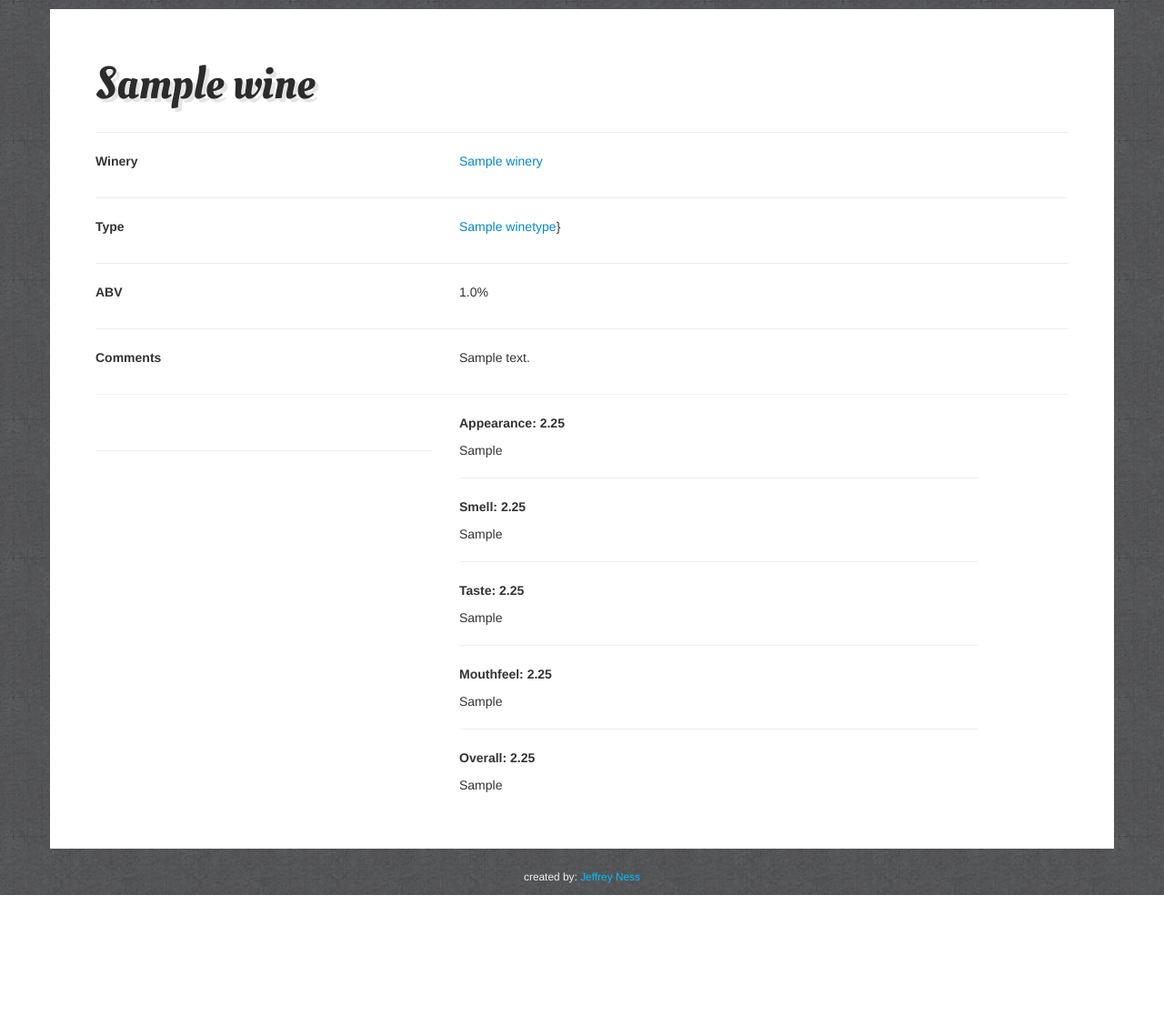
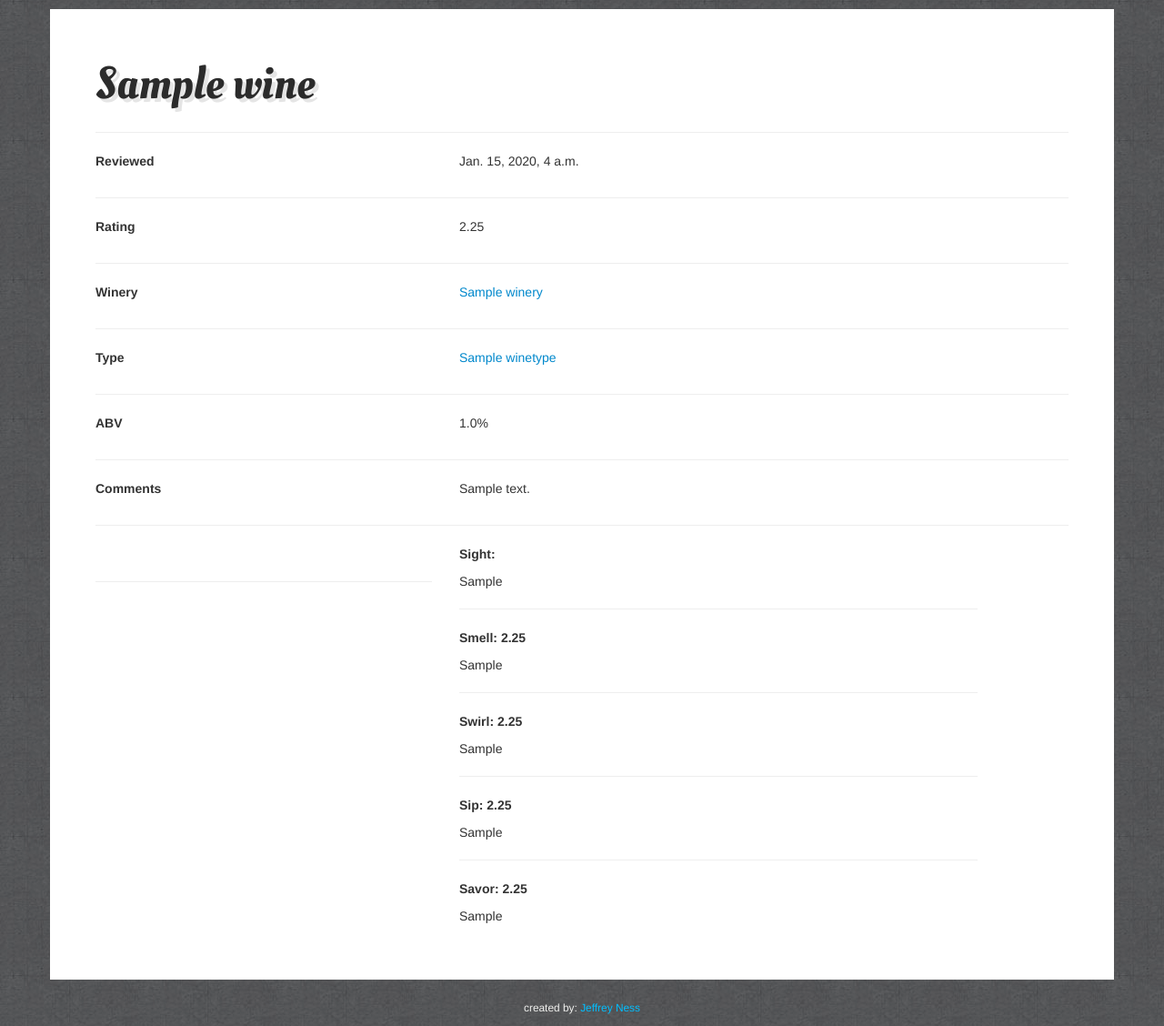
Before and after one commit to jness/django_beerblog, a Django app: page /wines/1 in a window 1280 px wide. Shown: the part 75-1203 px from the top of the page at 91% size. Before the commit the page ends 1059 px from the top, so only its background shows below. Run offline with Django 3.2, Linux system fonts and the light colour scheme; data comes from the database, SQL or seed files in the repository; tables that the repository leaves empty hold one stand-in row (Sample ...); some libraries are stand-ins or nearby versions.

Commit message:
wine model corrected, and rating property

```diff
--- a/beerblog/models.py
+++ b/beerblog/models.py
@@ -104,19 +104,27 @@
     overall_score = models.ForeignKey(Rating, related_name='beer_overall')
     overall = models.TextField()
 
+    @property
+    def rating(self):
+        """Sum up all our scores and get our average rating"""
+        return sum([self.appearance_score.value, self.smell_score.value,
+                    self.taste_score.value, self.mouthfeel_score.value,
+                    self.overall_score.value]) / 5
+
     def __unicode__(self):
         return self.name
 
     def save(self, *args, **kwargs):
         super(Beer, self).save(*args, **kwargs)
 
-        extension = self.image.path.split('.')[-1]
-        path = '/'.join(self.image.path.split('/')[:-1])
+        if self.image:
+            extension = self.image.path.split('.')[-1]
+            path = '/'.join(self.image.path.split('/')[:-1])
 
-        remove('%s/%s.%s' % (path, slugify(self.name), extension))
+            remove('%s/%s.%s' % (path, slugify(self.name), extension))
 
-        symlink('%s/%s.600x800.%s' % (path, slugify(self.name), extension),
-                '%s/%s.%s' % (path, slugify(self.name), extension))
+            symlink('%s/%s.600x800.%s' % (path, slugify(self.name), extension),
+                    '%s/%s.%s' % (path, slugify(self.name), extension))
 
 
 class Wine(models.Model):
@@ -142,21 +150,28 @@
     comments = models.TextField(null=True, blank=True)
 
     # Wine Rating and Score Inputs
-    appearance_score = models.ForeignKey(Rating,
-                                         related_name='wine_appearance')
-    appearance = models.TextField()
+    sight_score = models.ForeignKey(Rating,
+                                         related_name='wine_sight')
+    sight = models.TextField()
 
     smell_score = models.ForeignKey(Rating, related_name='wine_smell')
     smell = models.TextField()
 
-    taste_score = models.ForeignKey(Rating, related_name='wine_taste')
-    taste = models.TextField()
+    swirl_score = models.ForeignKey(Rating, related_name='wine_swirl')
+    swirl = models.TextField()
 
-    mouthfeel_score = models.ForeignKey(Rating, related_name='wine_mouthfeel')
-    mouthfeel = models.TextField()
+    sip_score = models.ForeignKey(Rating, related_name='wine_sip')
+    sip = models.TextField()
 
-    overall_score = models.ForeignKey(Rating, related_name='wine_overall')
-    overall = models.TextField()
+    savor_score = models.ForeignKey(Rating, related_name='wine_savor')
+    savor = models.TextField()
+
+    @property
+    def rating(self):
+        """Sum up all our scores and get our average rating"""
+        return sum([self.sight_score.value, self.smell_score.value,
+                    self.swirl_score.value, self.sip_score.value,
+                    self.savor_score.value]) / 5
 
     def __unicode__(self):
         return self.name
@@ -164,10 +179,11 @@
     def save(self, *args, **kwargs):
         super(Wine, self).save(*args, **kwargs)
 
-        extension = self.image.path.split('.')[-1]
-        path = '/'.join(self.image.path.split('/')[:-1])
+        if self.image:
+            extension = self.image.path.split('.')[-1]
+            path = '/'.join(self.image.path.split('/')[:-1])
 
-        remove('%s/%s.%s' % (path, slugify(self.name), extension))
+            remove('%s/%s.%s' % (path, slugify(self.name), extension))
 
-        symlink('%s/%s.600x800.%s' % (path, slugify(self.name), extension),
-                '%s/%s.%s' % (path, slugify(self.name), extension))
+            symlink('%s/%s.600x800.%s' % (path, slugify(self.name), extension),
+                    '%s/%s.%s' % (path, slugify(self.name), extension))
--- a/beerblog/templates/beerblog/beers.html
+++ b/beerblog/templates/beerblog/beers.html
@@ -12,7 +12,6 @@
             <td><b>Name</b></td>
             <td class="hidden-phone"><b>Brewery</b></td>
             <td class="hidden-phone"><b>Type</b></td>
-            <td class="hidden-phone"><b>ABV</b></td>
             <td class="hidden-phone"><b>Rating</b></td>
         </tr>
 
@@ -22,8 +21,7 @@
                 <td><a href="{% url beer beer.id %}">{{ beer.name }}</a></td>
                 <td class="hidden-phone"><a href="{% url beers %}?brewery={{ beer.brewery.id }}">{{ beer.brewery.name }}</a></td>
                 <td class="hidden-phone"><a href="{% url beers %}?beer_type={{ beer.beer_type.id }}">{{ beer.beer_type.name }}</a></td>
-                <td class="hidden-phone">{{ beer.alcohol_by_volume }}%</td>
-                <td class="hidden-phone">{{ beer.overall_score }}</td>
+                <td class="hidden-phone">{{ beer.rating }}</td>
             </tr>
 
         {% endfor %}
--- a/beerblog/templates/beerblog/wine.html
+++ b/beerblog/templates/beerblog/wine.html
@@ -6,6 +6,22 @@
     <div class="content">
 
         <p class=script-header>{{ wine.name }}</p>
+        <hr>
+
+        <div class="row">
+            <div class="span4">
+                <p><b>Reviewed</b></p>
+            </div>
+            <div class="span6">{{ wine.created }}</div>
+        </div>
+        <hr>
+
+        <div class="row">
+            <div class="span4">
+                <p><b>Rating</b></p>
+            </div>
+            <div class="span6">{{ wine.rating }}</div>
+        </div>
         <hr>
 
         <div class="row">
@@ -20,7 +36,7 @@
             <div class="span4">
                 <p><b>Type</b></p>
             </div>
-            <div class="span6"><a href="{% url wines %}?wine_type={{ wine.wine_type.id }}">{{ wine.wine_type.name }}</a>}</div>
+            <div class="span6"><a href="{% url wines %}?wine_type={{ wine.wine_type.id }}">{{ wine.wine_type.name }}</a></div>
         </div>
         <hr>
 
@@ -55,20 +71,20 @@
            </div>
 
             <div class="span6">
-                <p><b>Appearance: {{ wine.appearance_score }}</b></p>
-                <p>{{ wine.appearance }}</p><hr>
+                <p><b>Sight: {{ wine.sightscore }}</b></p>
+                <p>{{ wine.sight }}</p><hr>
 
                 <p><b>Smell: {{ wine.smell_score }}</b></p>
                 <p>{{ wine.smell }}</p><hr>
 
-                <p><b>Taste: {{ wine.taste_score }}</b></p>
-                <p>{{ wine.taste }}</p><hr>
+                <p><b>Swirl: {{ wine.swirl_score }}</b></p>
+                <p>{{ wine.swirl }}</p><hr>
 
-                <p><b>Mouthfeel: {{ wine.mouthfeel_score }}</b></p>
-                <p>{{ wine.mouthfeel }}</p><hr>
+                <p><b>Sip: {{ wine.sip_score }}</b></p>
+                <p>{{ wine.sip }}</p><hr>
 
-                <p><b>Overall: {{ wine.overall_score }}</b></p>
-                <p>{{ wine.overall }}</p>
+                <p><b>Savor: {{ wine.savor_score }}</b></p>
+                <p>{{ wine.savor }}</p>
             </div>
 
         </div>
--- a/beerblog/templates/beerblog/wines.html
+++ b/beerblog/templates/beerblog/wines.html
@@ -12,7 +12,6 @@
             <td><b>Name</b></td>
             <td class="hidden-phone"><b>Winery</b></td>
             <td class="hidden-phone"><b>Type</b></td>
-            <td class="hidden-phone"><b>ABV</b></td>
             <td class="hidden-phone"><b>Rating</b></td>
         </tr>
 
@@ -22,8 +21,7 @@
                 <td><a href="{% url wine wine.id %}">{{ wine.name }}</a></td>
                 <td class="hidden-phone"><a href="{% url wines %}?winery={{ wine.winery.id }}">{{ wine.winery }}</a></td>
                 <td class="hidden-phone"><a href="{% url wines %}?wine_type={{ wine.wine_type.id }}">{{ wine.wine_type.name }}</a></td>
-                <td class="hidden-phone">{{ wine.alcohol_by_volume }}%</td>
-                <td class="hidden-phone">{{ wine.overall_score }}</td>
+                <td class="hidden-phone">{{ wine.rating }}</td>
             </tr>
 
         {% endfor %}
```
Also changed, not shown: beerblog/templates/beerblog/beer.html (+16 -0 lines).
